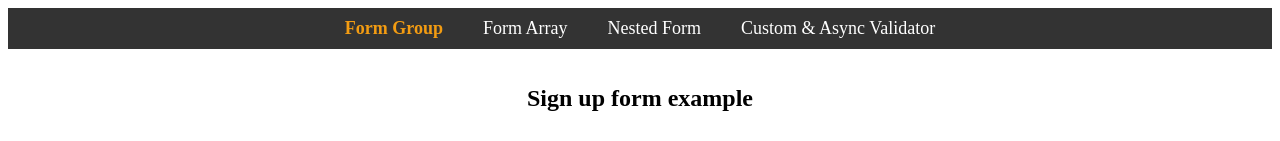
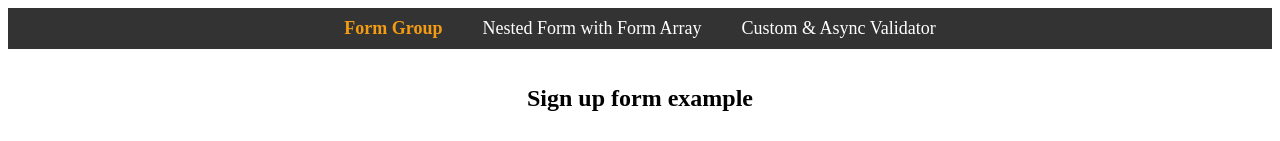
Before and after one commit to etienne-orchis/advanced-ng-app, an Angular app: page /reactive-form/form-group in a window 1280 px wide. Shown: the top 141 px of the page. Built offline with nearby package versions, Linux system fonts and the light colour scheme.

Commit message:
the form array is combined in the doc / tuto so no need of a dedicated page

```diff
--- a/src/app/app.component.html
+++ b/src/app/app.component.html
@@ -10,13 +10,8 @@
         >
       </li>
       <li>
-        <a routerLink="#" routerLinkActive="active" ariaCurrentWhenActive="page"
-          >Form Array</a
-        >
-      </li>
-      <li>
         <a routerLink="/reactive-form/nested-form" routerLinkActive="active" ariaCurrentWhenActive="page"
-          >Nested Form</a
+          >Nested Form with Form Array</a
         >
       </li>
       <li>
```
